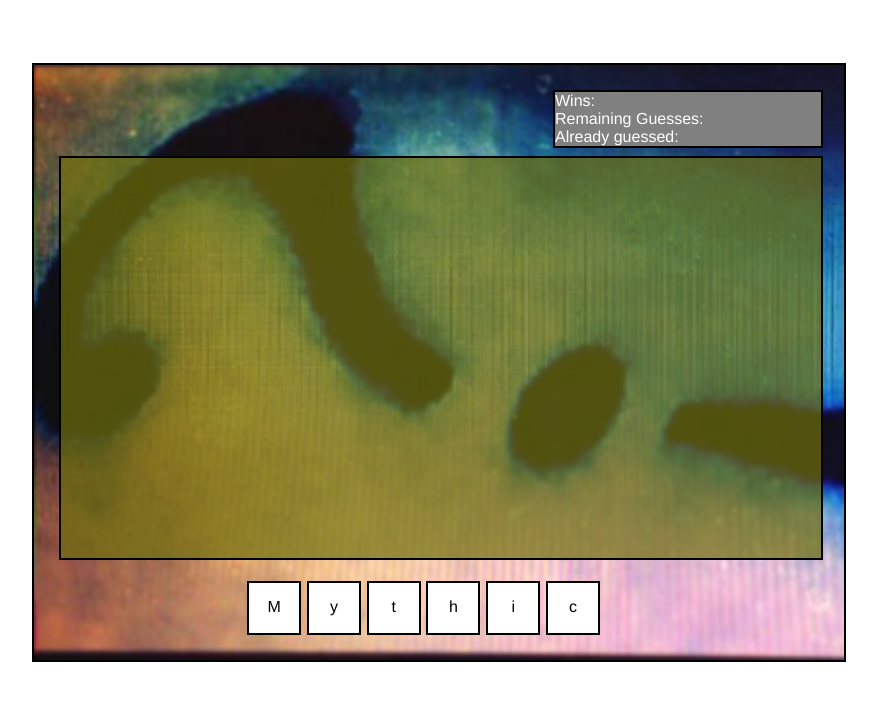
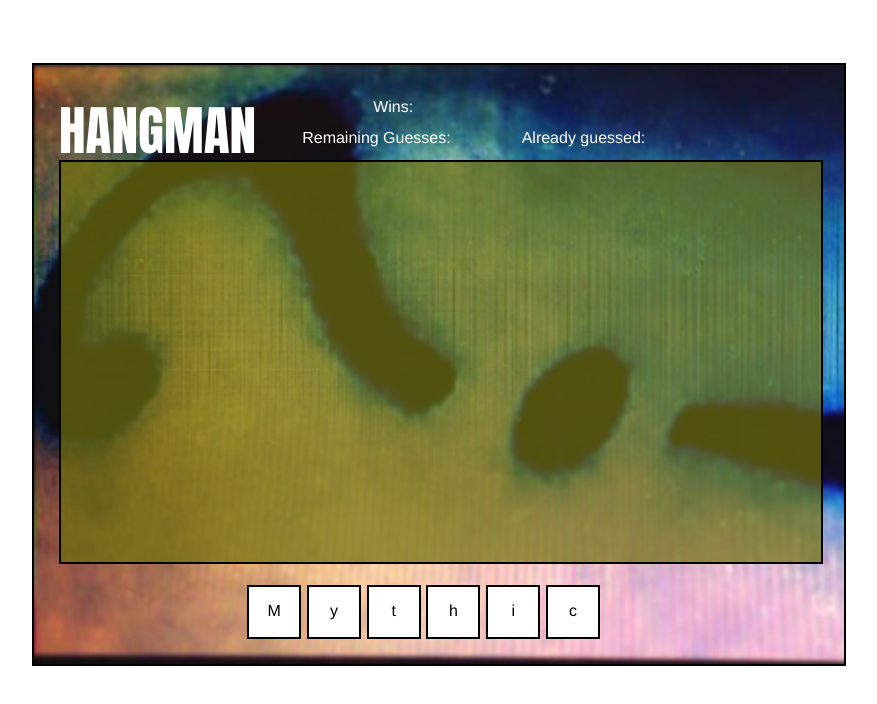
Before and after one commit to bloom510/hangman, a plain HTML site: page index.html in a window 1280 px wide. Shown: the whole page, without its empty margins (201-1078 px from the left). Drawn offline with nearby package versions, Linux system fonts and the light colour scheme.

Commit message:
successful restriction of non-letter characters

```diff
--- a/assets/css/hangman.css
+++ b/assets/css/hangman.css
@@ -1,41 +1,60 @@
-body{
-    font-family: Helvetica;
+body {
+  font-family: Helvetica;
 }
-.container{
+
+.container {
   display: flex;
   background: url(../images/zenkoan1.png);
   background-size: cover;
   background-repeat: no-repeat;
   flex-direction: column;
   margin: 5% auto;
-  width:80%;
-  height:80%;
+  width: 80%;
+  height: 80%;
   max-width: 760px;
   max-height: 550px;
   border: 2px solid black;
   padding: 25px;
+  clear: both;
+  position: relative;
 }
 
-#stats{
+#gameTitle {
+  position: absolute;
+  float: left;
+  font-family: Impact;
+  font-size: 40pt;
+  color: white;
+}
+
+#stats {
   position: inherit;
-  margin-left: 65%;
-  margin-bottom: 1%;
-  border: 2px solid black;
+  white-space: nowrap;
+  clear: none;
+  margin-left: 32%;
+  margin-top: 1%;
   color: white;
-  background: gray;
+  /*background: rgba(110, 110, 10, 0.7);*/
   width: 35%;
 }
 
-#illustration{
+#user-guess, #wins, #remaining-guesses, #already-guessed {
+  display: inline-block;
+  padding-bottom: 2%;
+  margin-bottom: 3%;
+  padding-right: 25%;
+}
+
+#illustration {
   background: rgba(110, 110, 10, 0.7);
   display: inline-block;
-  height:400px;
+  height: 400px;
   width: 100%;
   border: 2px solid black;
   margin-bottom: 2%;
 }
 
-.wordstage{
+.wordstage {
   margin-left: 24%;
 }
 
--- a/assets/javascript/app.js
+++ b/assets/javascript/app.js
@@ -1,4 +1,3 @@
-
 //Get empty divs to give data to
 var userGuess = document.getElementById("user-guess");
 var wordStage = document.getElementById("stage");
@@ -13,38 +12,21 @@
   "Mythic",
   "Crystal"
 ]
+
+//stores a random word from dictionary inside a variable
 var randWord = dictionary[Math.floor(Math.random() * dictionary.length)];
 
 // Hide anything necessary with jQuery
-  $(document).ready(function hideGuess() {
-    // $(userText).hide();
-  });
+// $(document).ready(function hideGuess() {
+//   // $(x).hide();
+// });
 
 
 //Function that generates words, displays them on the page,
 //Evaluates keystrokes to the given word, and executes the appropriate
 //operations based on user input.
-
-  function wordGen() {
-    //Loop through the randomly generated word and do two things:
-    //1. Push HTML to an array for DOM manipulation
-    //2. Convert the randomly chosen word into letters and store in an array called "currentword"
-    for (i = 0; i < randWord.length; i++) {
-      //Problem: we need to push a unique ID for each letter name in order to
-      //reveal that letter when it is guessed
-      wordDisplay.push("<div class='box'><div class='letter' style='margin: 0 auto; text-align: center; padding-top: 30%;'>" + randWord.charAt(i) + "</div></div>");
-      currentword.push(randWord.charAt(i).toLowerCase());
-    }
-
-    //Remove commas from array to display as plain text in DOM
-    wordStage.innerHTML = wordDisplay.join("");
-
-
-    // Logs user's letter guess and updates it to userText
-    document.onkeyup = function keyDetect(event) {
-      userGuess.textContent = "Letter Guessed: " + event.key.toLowerCase();
-
-//When key pressed, if array currentword contains the key pressed, then do stuff.
+function evalWord(){
+  //If array currentword contains the key pressed, then do stuff.
   //Else, do more stuff
   if (currentword.includes(event.key)) {
     console.log("yes, " + event.key);
@@ -54,6 +36,45 @@
     $(".letter").hide();
     //reduce number of tries left
   }
+}
+
+function wordGen() {
+
+
+  //Loop through the randomly generated word and do two things:
+  //1. Push HTML to array wordDisplay for HTML to be rendered on the page
+  //2. Convert the randomly chosen word into individual letters and store in an array called "currentword"
+  for (i = 0; i < randWord.length; i++) {
+    //Problem: we need to push a unique ID for each letter name in order to
+    //reveal that letter when it is guessed
+    wordDisplay.push("<div class='box'><div class='letter' style='margin: 0 auto; text-align: center; padding-top: 30%;'>" + randWord.charAt(i) + "</div></div>");
+    currentword.push(randWord.charAt(i).toLowerCase());
+  }
+
+  //Removes commas from array and pushes wordDisplay to the DOM
+  wordStage.innerHTML = wordDisplay.join("");
+
+
+  // Logs user's letter guess and updates it to userText
+  document.onkeyup = function keyDetect(event) {
+
+
+    var charCode = event.keyCode;
+
+
+    if ((charCode > 64 && charCode < 91) || (charCode > 96 && charCode < 123) || charCode == 8) {
+      console.log("letters");
+      userGuess.textContent = "Letter Guessed: " + event.key.toLowerCase();
+      evalWord();
+      return true;
+    } else {
+      return false;
+      console.log("numbers");
+    }
+
+
+
+
     //Problem: add letters to an already guessed array
   }
   //end keypress evaluation function
--- a/index.html
+++ b/index.html
@@ -6,22 +6,32 @@
   <title>Game</title>
   <link rel="stylesheet" type="text/css" href="./assets/css/hangman.css">
 </head>
+
+<body>
   <div class="container">
+
+    <div id="gameTitle">HANGMAN</div>
     <div id="stats">
       <div id="user-guess"></div>
+
       <div id="wins">Wins:</div>
+<br>
       <div id="remaining-guesses">Remaining Guesses:</div>
+
       <div id="already-guessed">Already guessed:</div>
     </div>
-  <div id="illustration"></div>
+    <div id="illustration">
+
+    </div>
     <div id="stage" class="wordstage"></div>
   </div>
 
 
-<body>
+
   <!-- jQuery -->
   <script src="https://ajax.googleapis.com/ajax/libs/jquery/3.2.1/jquery.min.js"></script>
   <script src="./assets/javascript/app.js"></script>
 
 </body>
+
 </html>
```
Lines whose indentation alone changed are shown as unchanged.
